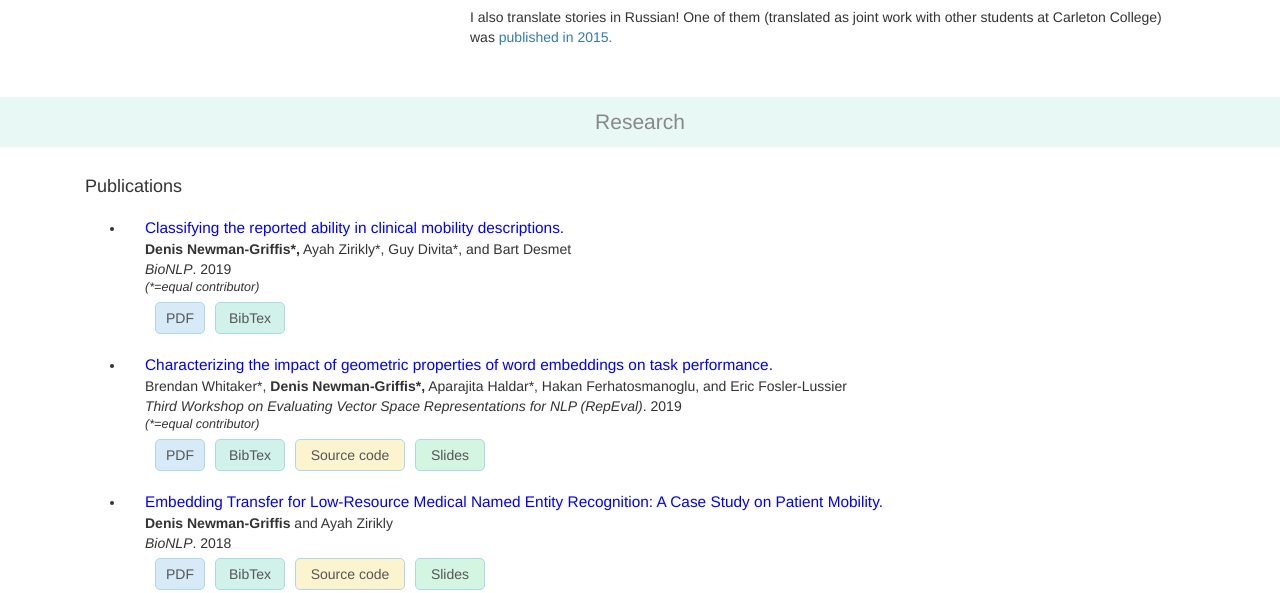
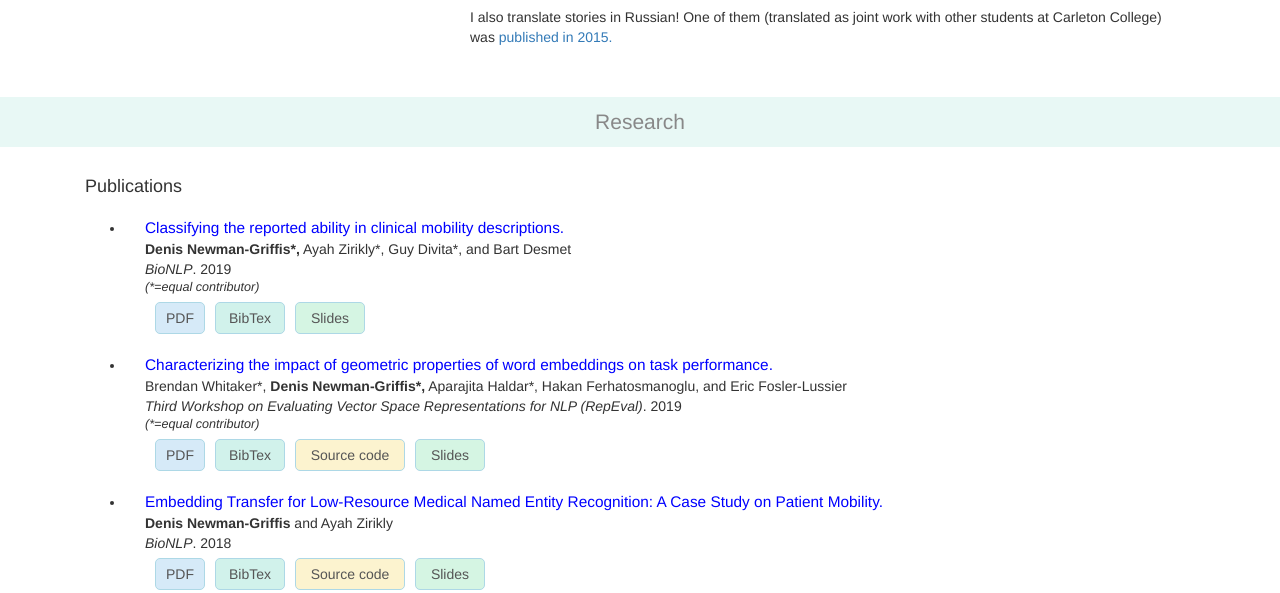
Before and after one commit to drgriffis/drgriffis.github.io, a plain HTML site: page index.html in a window 1280 px wide. Shown: the part 507-1100 px from the top of the page. Drawn offline with nearby package versions, Linux system fonts and the light colour scheme.

Commit message:
Added slides for BioNLP 2019 paper

```diff
--- a/index.html
+++ b/index.html
@@ -115,6 +115,7 @@
                         <div class="resources clearfix">
                             <a class="pdf" href="papers/2019-BioNLP.pdf">PDF</a>
                             <a class="bib" href="papers/2019-BioNLP.bib">BibTex</a>
+                            <a class="slides" href="presentations/2019-BioNLP.pptx">Slides</a>
                         </div>
                     </li>
                     <li>
```
Also changed, not shown: 1 other file.
